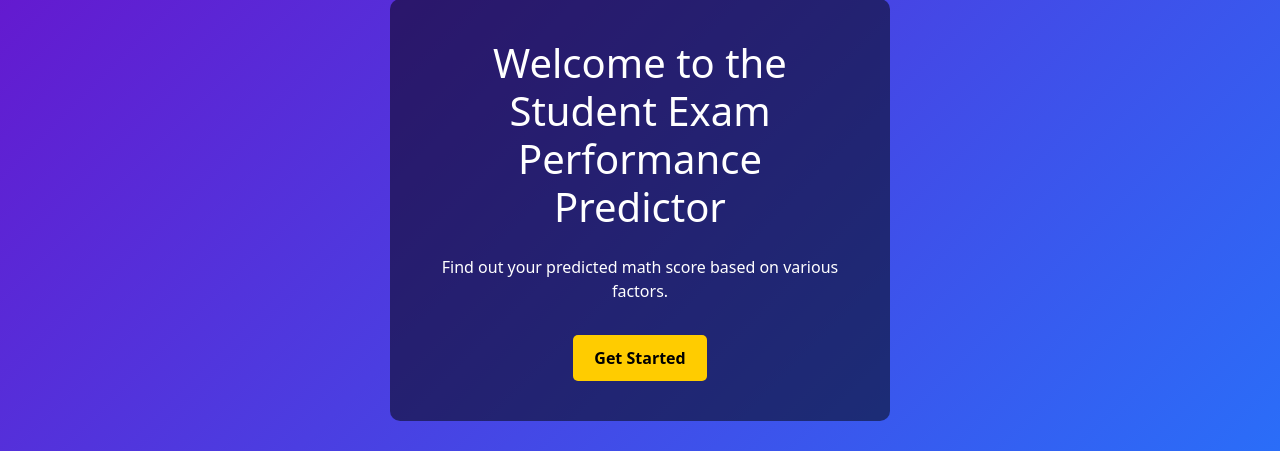
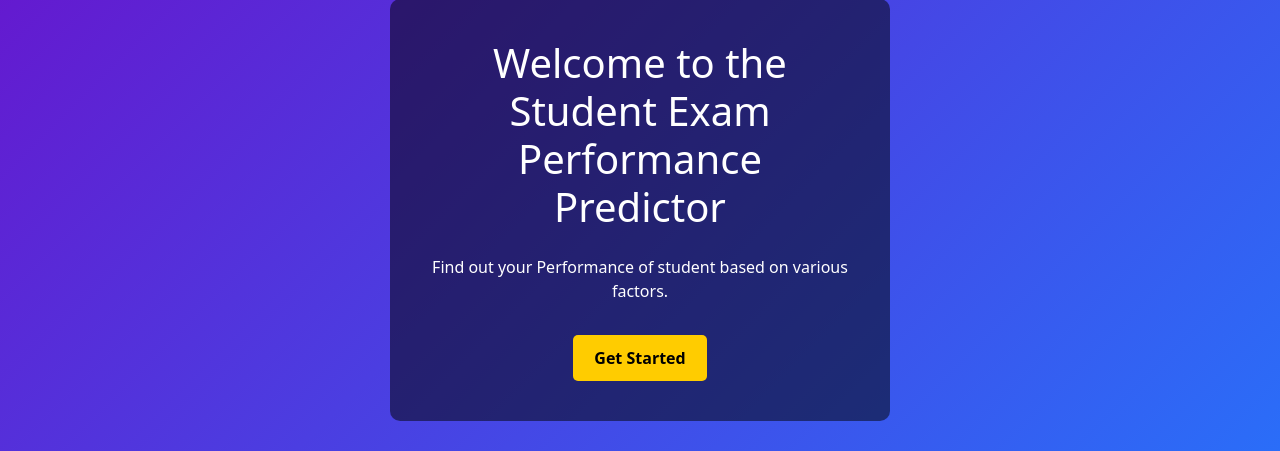
Before and after one commit to rpg2030/AWS-CI-CD-PROJECT, a Flask app: page / in a window 1280 px wide. Shown: the part 190-641 px from the top of the page. Run offline with Flask 3, Linux system fonts and the light colour scheme.

Commit message:
Change index.html

```diff
--- a/templates/index.html
+++ b/templates/index.html
@@ -37,7 +37,7 @@
 <body>
     <div class="container">
         <h1 class="mb-4">Welcome to the Student Exam Performance Predictor</h1>
-        <p>Find out your predicted math score based on various factors.</p>
+        <p>Find out your Performance of student based on various factors.</p>
         <a href="{{ url_for('predict_data') }}" class="btn btn-custom mt-3">Get Started</a>
     </div>
 </body>
```
